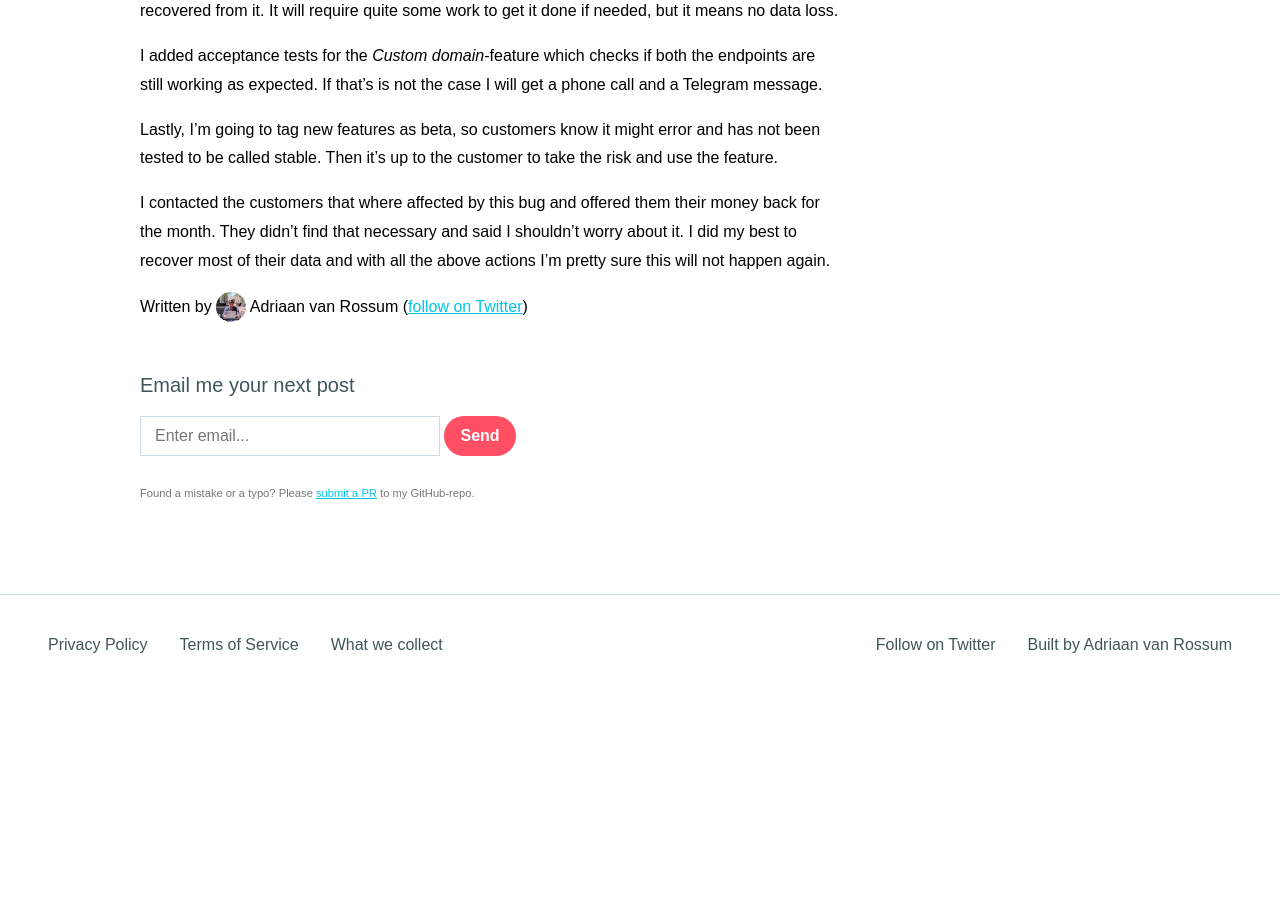
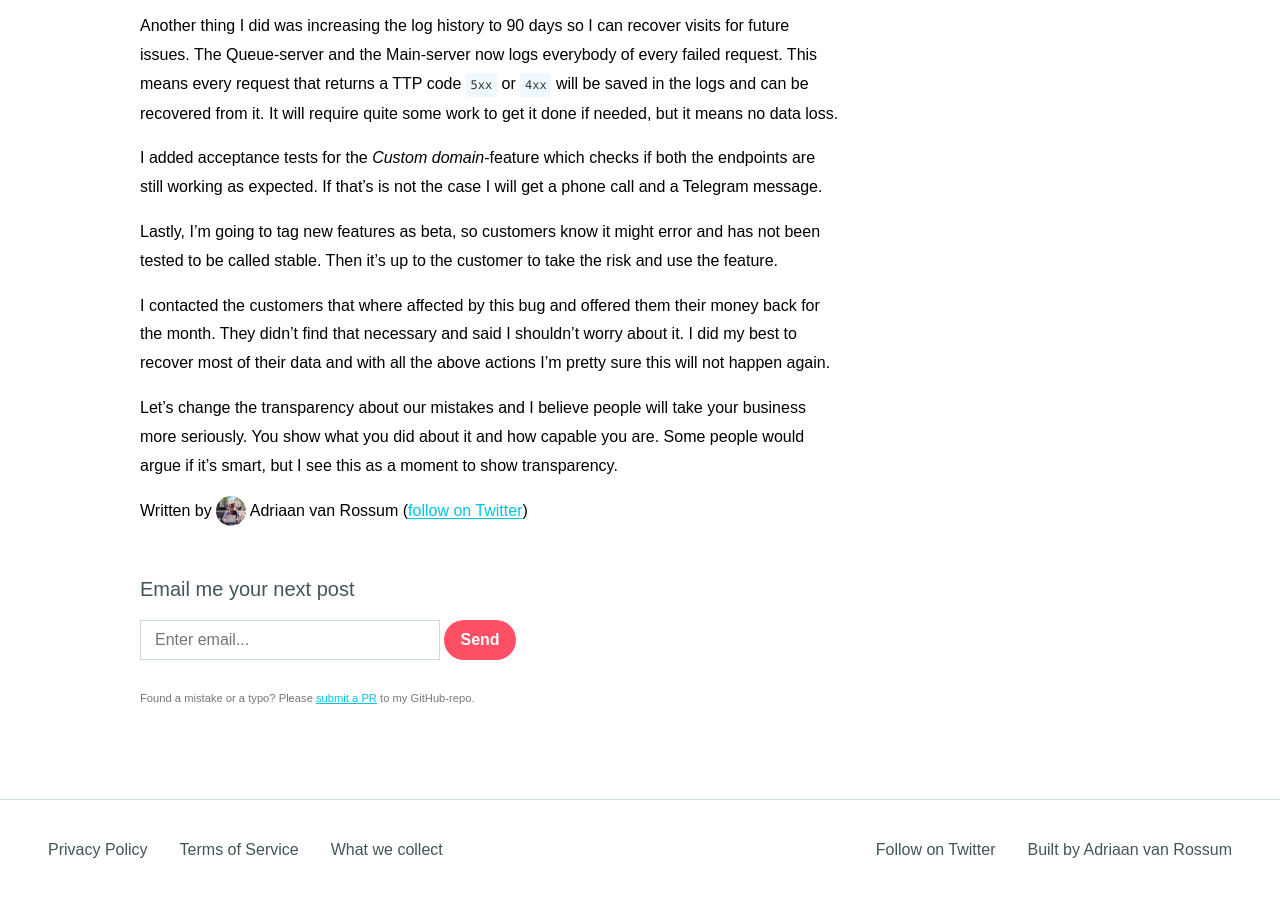
Before and after one commit to simpleanalytics/blog, a Jekyll site: the page built from _posts/2019-01-15-why-i-share-my-failure-with-the-risk-of-losing-customers.md, in a window 1280 px wide and 900 px high, scrolled down 2683 px. Shown: the top 897 px of the window. Built offline with Jekyll 4.4.1, drawn with Linux system fonts in a browser that asks for light colours; our own code applies the rules of GitHub Pages for plain Markdown files; comment, search, counter and statistics services are not loaded; before the commit the page ends 3378 px from its top, so only the background shows below that; some of the changed text lies outside the part shown.

Commit message:
Add a not about transparency

```diff
--- a/_posts/2019-01-15-why-i-share-my-failure-with-the-risk-of-losing-customers.md
+++ b/_posts/2019-01-15-why-i-share-my-failure-with-the-risk-of-losing-customers.md
@@ -3,6 +3,8 @@
 author_slug: adriaan
 author: Adriaan van Rossum
 ---
+
+As the owner of Simple Analytics I think it’s super important to build user trust. It’s impossible to not make any mistakes so if a company never shares theirs, it’s probably not telling you any mistake. So here is mine.
 
 When you're building new features, you probably want to deploy them as fast as possible because you're too excited to show them to your customers. Or sometimes you're adding a new service to your server and you didn't know what kind of implication it could have. The latter happened to me.
 
@@ -39,3 +41,5 @@
 Lastly, I'm going to tag new features as beta, so customers know it might error and has not been tested to be called stable. Then it's up to the customer to take the risk and use the feature.
 
 I contacted the customers that where affected by this bug and offered them their money back for the month. They didn't find that necessary and said I shouldn't worry about it. I did my best to recover most of their data and with all the above actions I'm pretty sure this will not happen again.
+
+Let’s change the transparency about our mistakes and I believe people will take your business more seriously. You show what you did about it and how capable you are. Some people would argue if it's smart, but I see this as a moment to show transparency.
```
